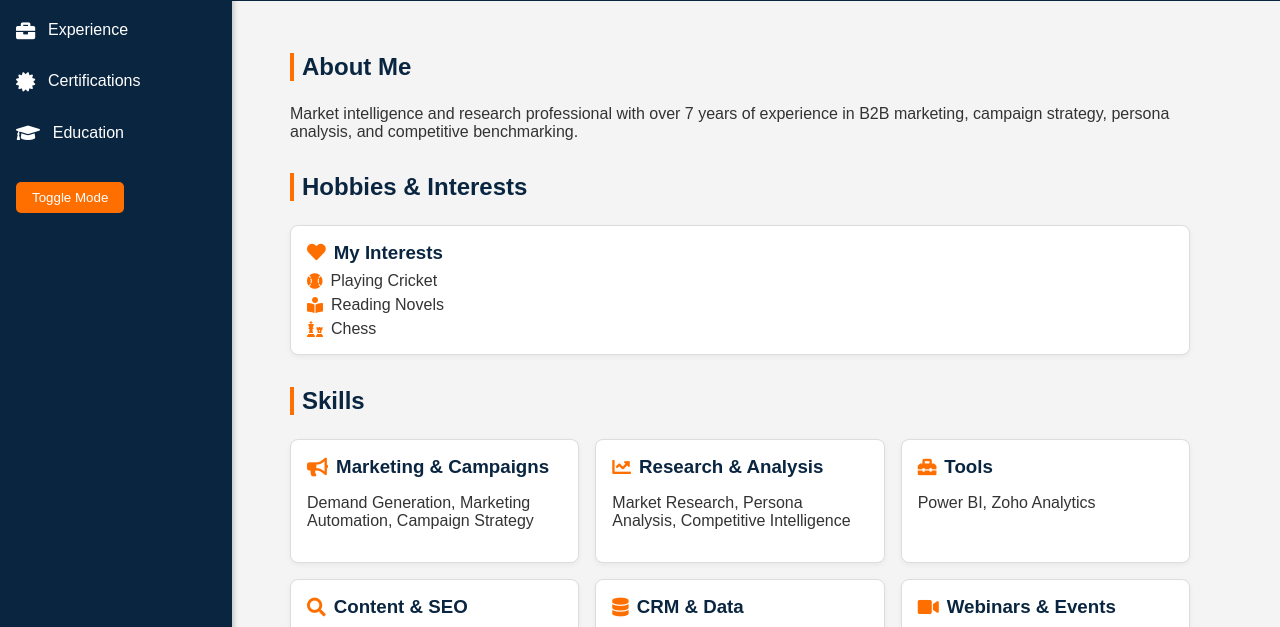
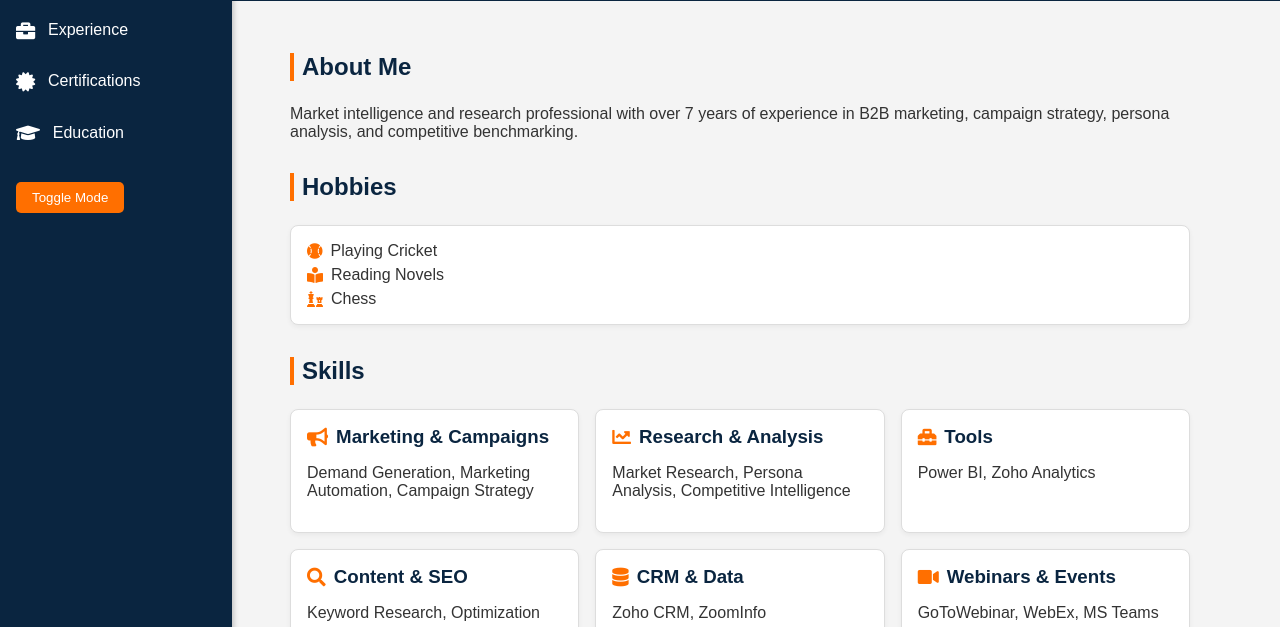
Before and after one commit to sharma-mukkavilli/sharma-mukkavilli.github.io, a plain HTML site: page index.html in a window 1280 px wide. Shown: the part 173-800 px from the top of the page. Drawn offline with Linux system fonts and the light colour scheme.

Commit message:
Update index.html

```diff
--- a/index.html
+++ b/index.html
@@ -560,9 +560,8 @@
                 </section>
 
                 <section id="hobbies">
-                    <h2>Hobbies & Interests</h2>
+                    <h2>Hobbies</h2>
                     <div class="skill-card">
-                        <h3><i class="fas fa-heart"></i> My Interests</h3>
                         <ul>
                             <li><i class="fas fa-baseball-ball"></i> Playing Cricket</li>
                             <li><i class="fas fa-book-reader"></i> Reading Novels</li>
```
